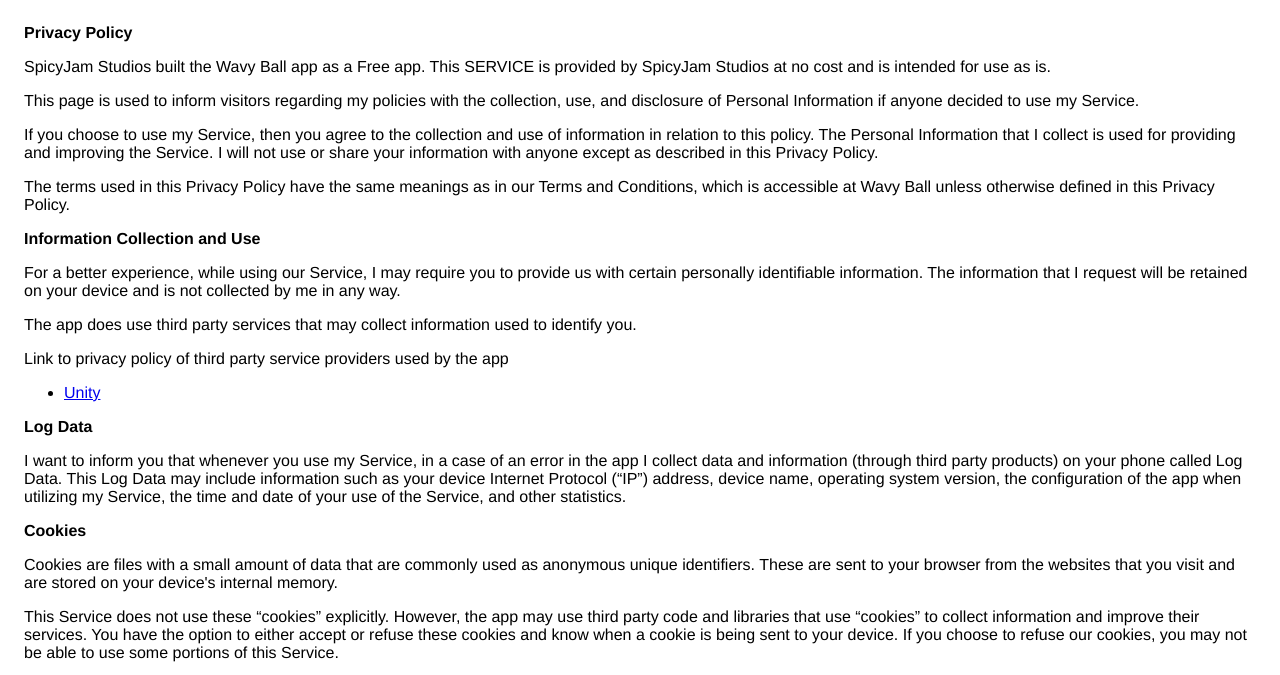
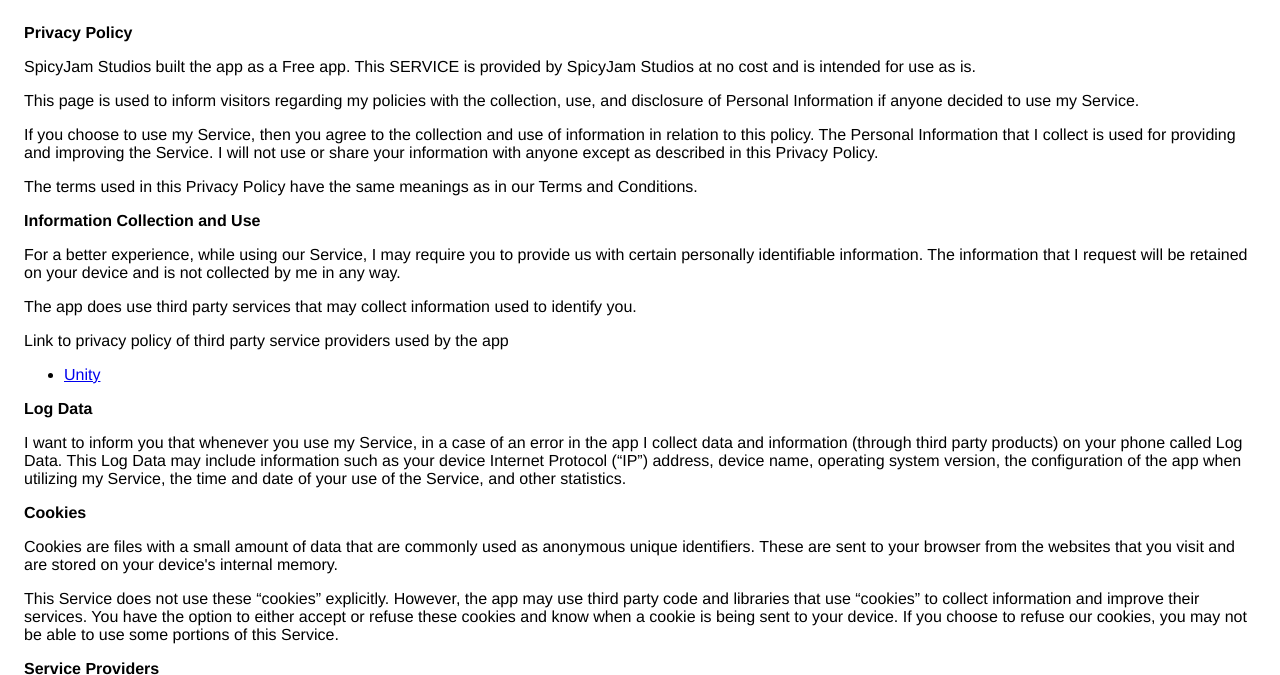
Before and after one commit to spicyjam-studios/spicyjam-studios.github.io, a plain HTML site: page index.html in a window 1280 px wide. Shown: the top 675 px of the page. Drawn offline with Linux system fonts and the light colour scheme.

Commit message:
Change to generalize to all apps

```diff
--- a/index.html
+++ b/index.html
@@ -8,7 +8,7 @@
     </head>
     <body>
     <strong>Privacy Policy</strong> <p>
-                  SpicyJam Studios built the Wavy Ball app as
+                  SpicyJam Studios built the app as
                   a Free app. This SERVICE is provided by
                   SpicyJam Studios at no cost and is intended for use as
                   is.
@@ -24,8 +24,7 @@
                   anyone except as described in this Privacy Policy.
                 </p> <p>
                   The terms used in this Privacy Policy have the same meanings
-                  as in our Terms and Conditions, which is accessible at
-                  Wavy Ball unless otherwise defined in this Privacy Policy.
+                  as in our Terms and Conditions.
                 </p> <p><strong>Information Collection and Use</strong></p> <p>
                   For a better experience, while using our Service, I
                   may require you to provide us with certain personally
```
